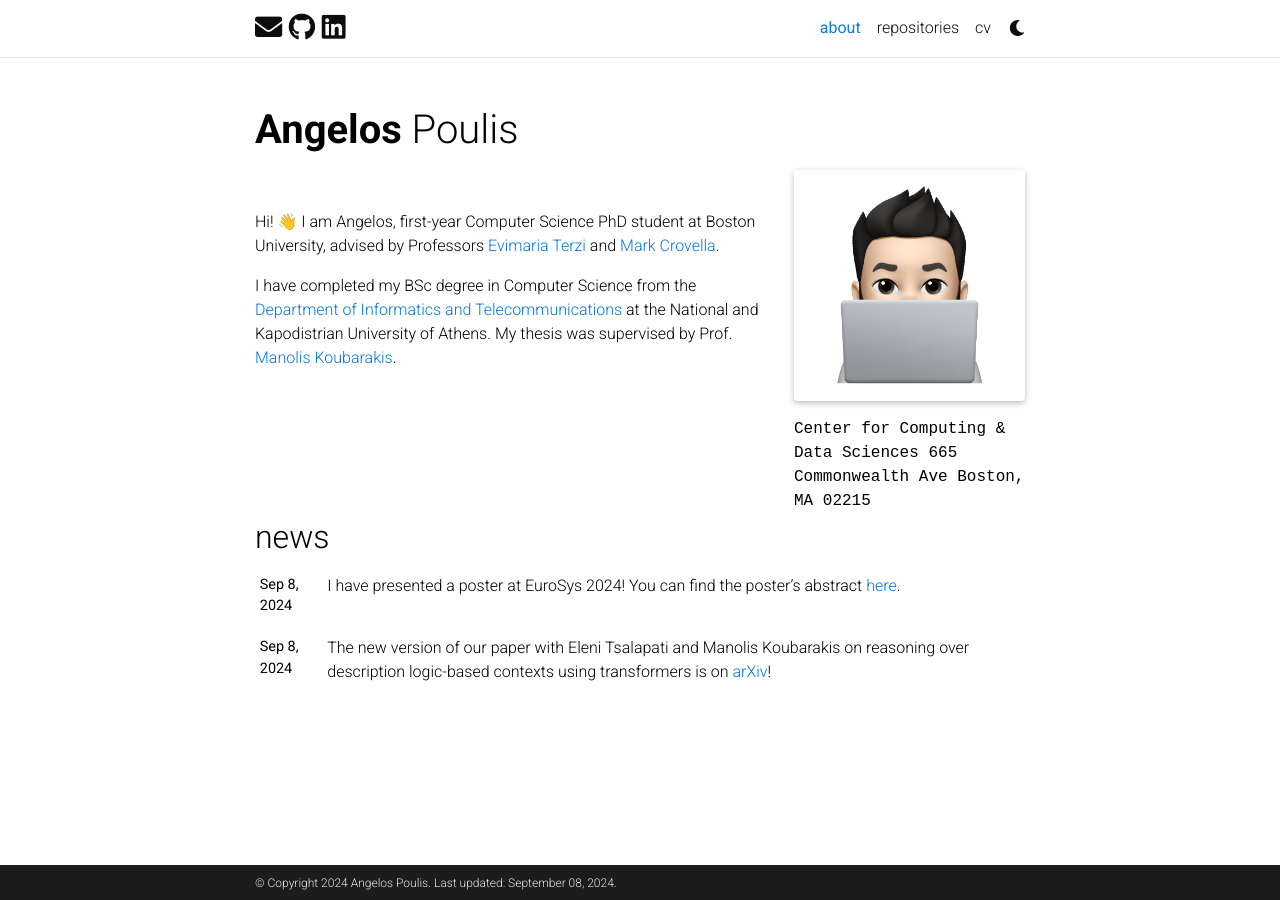
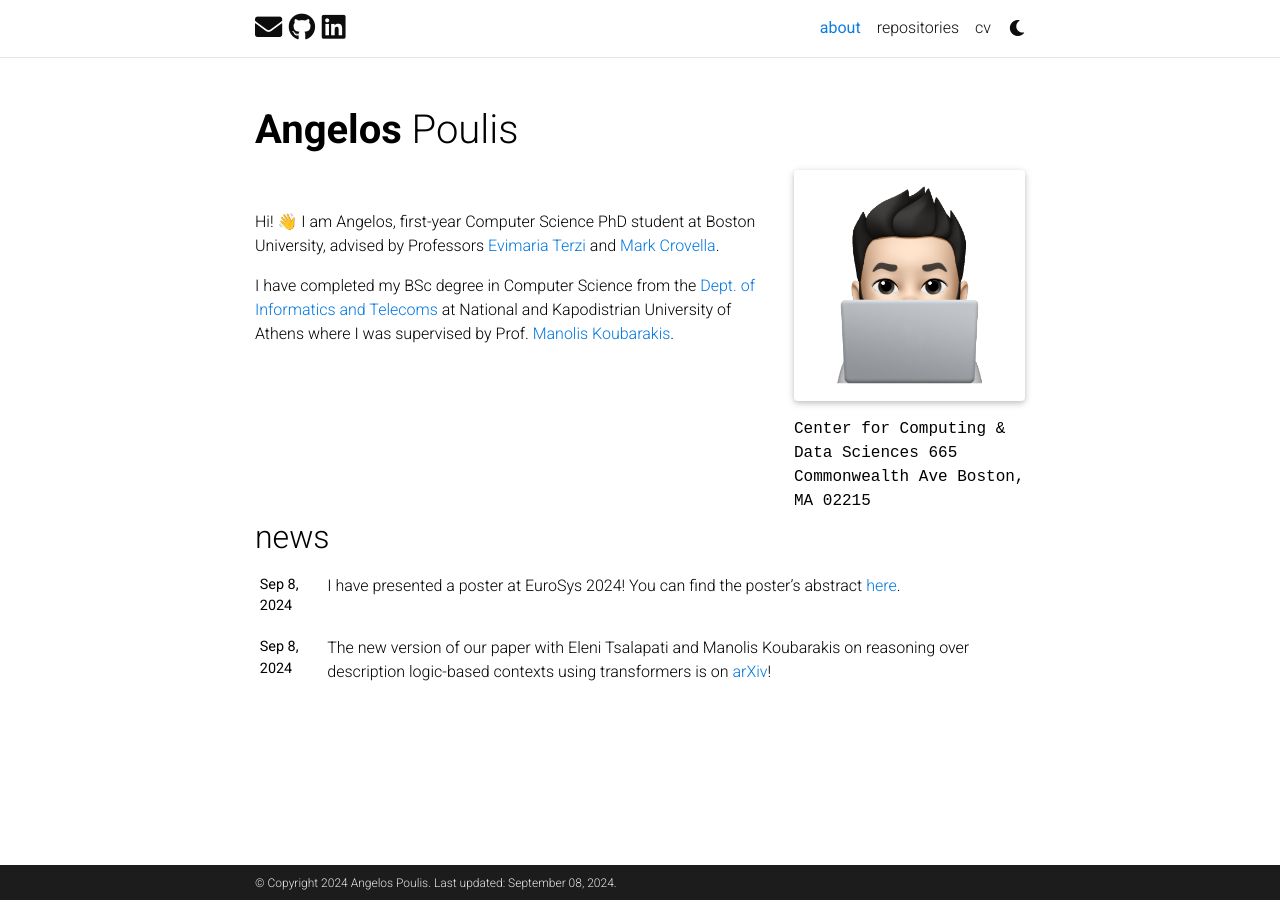
Before and after one commit to angelosps/angelosps.github.io, a Jekyll site: the page built from _pages/about.md, in a window 1280 px wide. Built offline with Jekyll 4.4.1, drawn with Linux system fonts in a browser that asks for light colours; full-size pictures stand in for the smaller copies a plugin makes; emoji names are drawn with the system emoji font; comment, search, counter and statistics services are not loaded; a style sheet for code colours, icons or effects is not loaded.

Commit message:
fixing about

```diff
--- a/_pages/about.md
+++ b/_pages/about.md
@@ -20,4 +20,4 @@ social: false  # includes social icons at the bottom of the page
 
 Hi! :wave: I am Angelos, first-year Computer Science PhD student at Boston University, advised by Professors <a href='https://cs-people.bu.edu/evimaria/'>Evimaria Terzi</a> and <a href='https://www.cs.bu.edu/fac/crovella/'>Mark Crovella</a>.
 
-I have completed my BSc degree in Computer Science from the <a href='https://www.di.uoa.gr/en'>Department of Informatics and Telecommunications</a> at the National and Kapodistrian University of Athens. My thesis was supervised by Prof. <a href='https://cgi.di.uoa.gr/~koubarak/'>Manolis Koubarakis</a>.
+I have completed my BSc degree in Computer Science from the <a href='https://www.di.uoa.gr/en'>Dept. of Informatics and Telecoms</a> at National and Kapodistrian University of Athens where I was supervised by Prof. <a href='https://cgi.di.uoa.gr/~koubarak/'>Manolis Koubarakis</a>.
```
